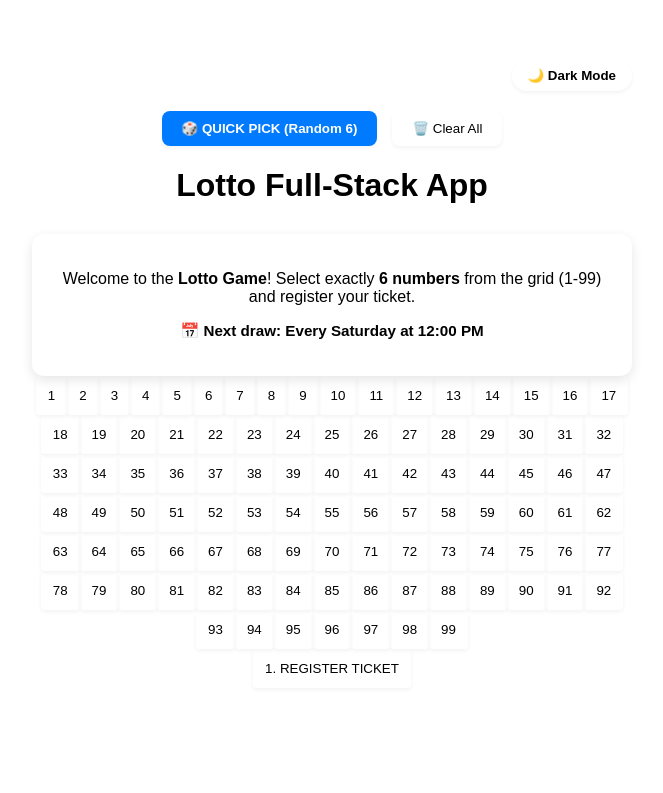
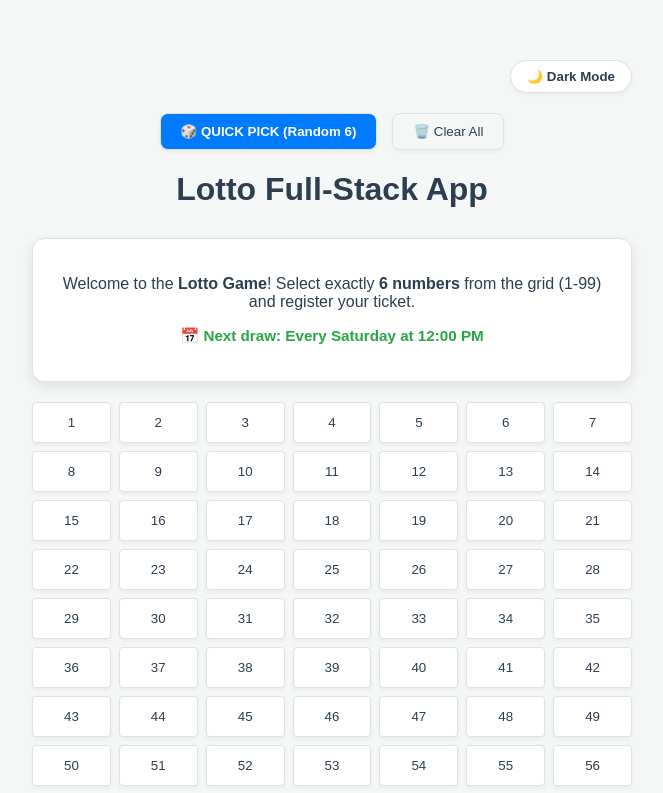
Before and after one commit to AgnieszkaMagura/lotto-frontend, a React (Create React App) app: page / in a window 1280 px wide. Shown: the top 793 px of the page, without its empty margins (308-971 px from the left). Built offline with nearby package versions, Linux system fonts and the light colour scheme.

Commit message:
feat: complete UI overhaul with dark mode, instructions and quick pick

```diff
--- a/src/App.css
+++ b/src/App.css
@@ -1,3 +1,37 @@
+:root {
+    --primary-color: #28a745;
+    --bg-color: #f4f7f6;      /* To nadaje ten ładny szary kolor w dzień */
+    --text-color: #2c3e50;
+    --card-bg: #ffffff;
+    --border-color: #dbe2e8;
+    --button-bg: #ffffff;
+    --button-hover: #f1f3f5;
+}
+
+[data-theme='dark'] {
+    --primary-color: #4cd137;
+    --bg-color: #121212;      /* Głęboka czerń w nocy */
+    --text-color: #e9ecef;    /* Jasny tekst */
+    --card-bg: #1e1e1e;       /* Ciemne karty */
+    --border-color: #333333;
+    --button-bg: #2d2d2d;
+    --button-hover: #3d3d3d;
+}
+
+body {
+    background-color: var(--bg-color);
+    color: var(--text-color);
+    margin: 0;
+    transition: background-color 0.3s ease;
+}
+
+.grid {
+    display: grid;
+    grid-template-columns: repeat(7, 1fr);
+    gap: 8px;
+    margin: 20px 0;
+}
+
 .container {
     font-family: sans-serif;
     max-width: 600px;
```
